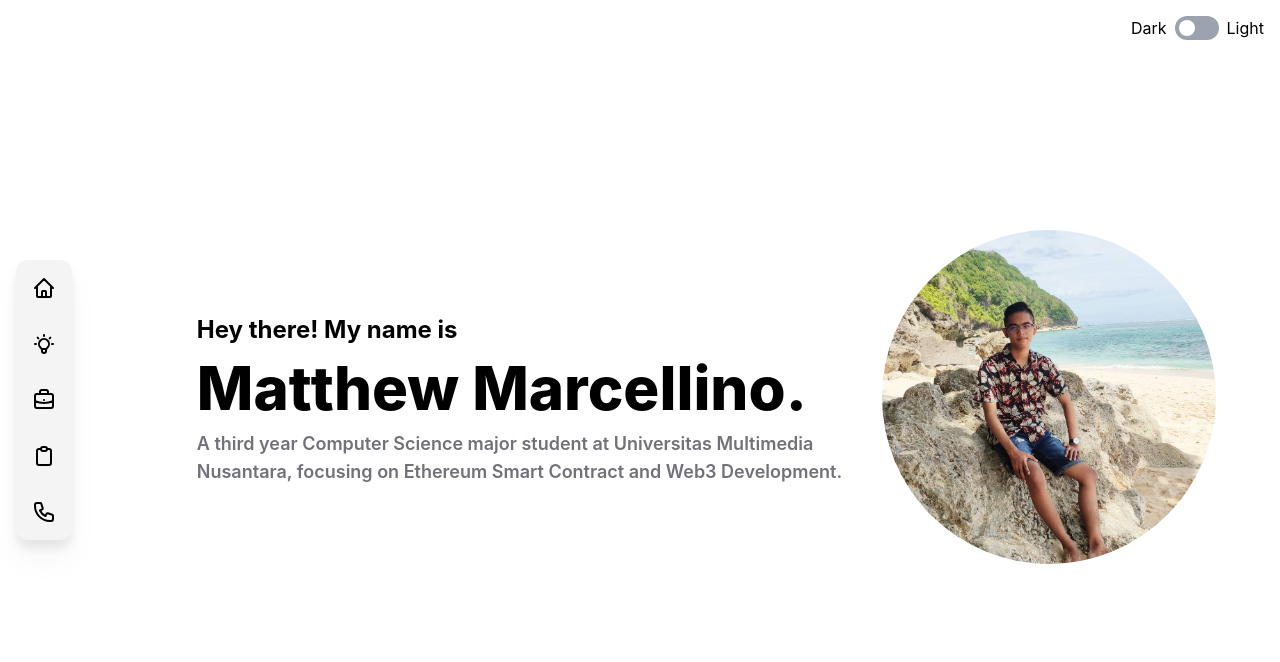
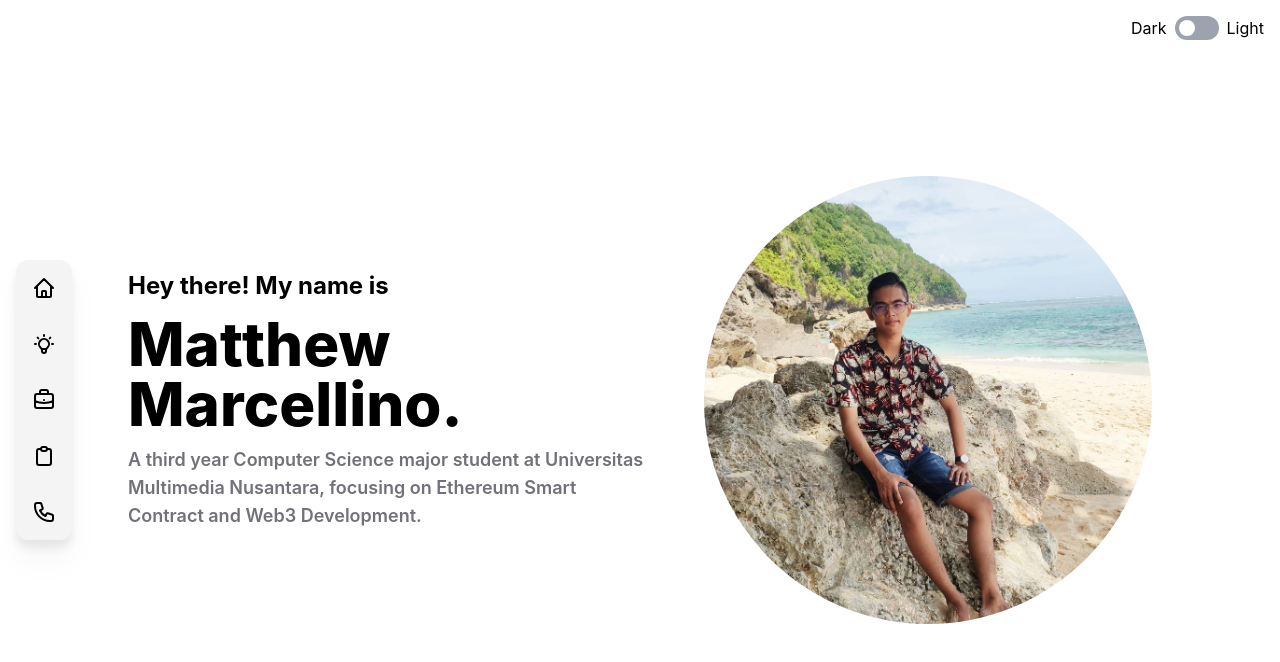
Before and after one commit to math-marcellino/profile-project, a Next.js app: page / in a window 1280 px wide. Shown: the top 662 px of the page. Built offline with nearby package versions, Linux system fonts and the light colour scheme.

Commit message:
fix homepage

```diff
--- /dev/null
+++ b/components/Home/ProfileHero.tsx
@@ -0,0 +1,28 @@
+import { FunctionComponent } from 'react';
+import Layout from '../Layout';
+
+type ProfileHeroProps = {};
+
+const ProfileHero: FunctionComponent<ProfileHeroProps> = () => {
+    return (
+        <Layout>
+            <div className="flex lg:flex-row flex-col-reverse items-center justify-center min-h-screen gap-12 2xl:max-w-7xl xl:max-w-5xl lg:max-w-[850px] md:max-w-2xl sm:max-w-lg max-w-[300px] py-12">
+                <div className="flex flex-col gap-3 max-w-3xl text-center lg:text-left">
+                    <p className="text-2xl font-bold">Hey there! My name is</p>
+                    <p className="text-6xl font-extrabold inline-block">Matthew Marcellino.</p>
+                    <p className="text-lg font-semibold text-zinc-500 dark:text-zinc-400">
+                        A third year Computer Science major student at Universitas Multimedia
+                        Nusantara, focusing on Ethereum Smart Contract and Web3 Development.
+                    </p>
+                </div>
+                <img
+                    className="rounded-full xl:max-w-md md:max-w-sm max-w-[300px]"
+                    src="/ProfilePict.png"
+                    alt="Author's Profile Picture"
+                />
+            </div>
+        </Layout>
+    );
+};
+
+export default ProfileHero;
--- a/components/Layout.tsx
+++ b/components/Layout.tsx
@@ -10,11 +10,13 @@ type LayoutProps = {
 const Layout: FunctionComponent<LayoutProps> = ({ children }) => {
     return (
         <div>
-            <div className="fixed right-0 p-4">
+            <div className="fixed right-0 p-4 lg:block hidden">
                 <ThemeToggle />
             </div>
-            <SideNavbar />
-            {children}
+            <div className="lg:block hidden">
+                <SideNavbar />
+            </div>
+            <div className="flex flex-col items-center">{children}</div>
         </div>
     );
 };
--- a/components/ProfileHero.tsx
+++ /dev/null
@@ -1,39 +0,0 @@
-import { FunctionComponent } from 'react';
-import Image from 'next/image';
-import myPicture from '../public/ProfilePict.png';
-import Layout from './Layout';
-
-type ProfileHeroProps = {};
-
-const ProfileHero: FunctionComponent<ProfileHeroProps> = () => {
-    return (
-        <Layout>
-            <div className="flex items-center h-screen">
-                <div className="grid md:grid-cols-6 lg:grid-cols-8 xl:grid-cols-10 w-[90%] mx-auto gap-4">
-                    <div className="flex items-center md:col-start-2 lg:col-start-2 xl:col-start-2 md:col-span-3 lg:col-span-4 xl:col-span-6 p-4">
-                        <div className="space-y-3">
-                            <p className="text-2xl font-bold">Hey there! My name is</p>
-                            <p className="text-6xl font-extrabold inline-block">
-                                Matthew Marcellino.
-                            </p>
-                            <p className="text-lg font-semibold text-zinc-500 dark:text-zinc-400">
-                                A third year Computer Science major student at Universitas
-                                Multimedia Nusantara, focusing on Ethereum Smart Contract and Web3
-                                Development.
-                            </p>
-                        </div>
-                    </div>
-                    <div className="md:col-span-2 lg:col-span-3 xl:col-span-3 hover:scale-110 transition duration-300 ease-in-out">
-                        <Image
-                            className="rounded-full"
-                            src={myPicture}
-                            alt="Author's Profile Picture"
-                        />
-                    </div>
-                </div>
-            </div>
-        </Layout>
-    );
-};
-
-export default ProfileHero;
--- a/pages/index.tsx
+++ b/pages/index.tsx
@@ -1,13 +1,16 @@
 import type { NextPage } from 'next';
 import Head from 'next/head';
-import ProfileHero from '../components/ProfileHero';
+import ProfileHero from '../components/Home/ProfileHero';
 
 const Home: NextPage = () => {
     return (
         <div>
             <Head>
-                <title>Matthew Marcellino's Portofolio</title>
-                <meta name="description" content="Matthew Marcellino's Portofolio" />
+                <title>Matthew Marcellino's Portfolio</title>
+                <meta
+                    name="description"
+                    content="A third year Computer Science major student at Universitas Multimedia Nusantara, focusing on Ethereum Smart Contract and Web3 Development."
+                />
                 <link rel="icon" href="/favicon.ico" />
             </Head>
             <ProfileHero />
```
